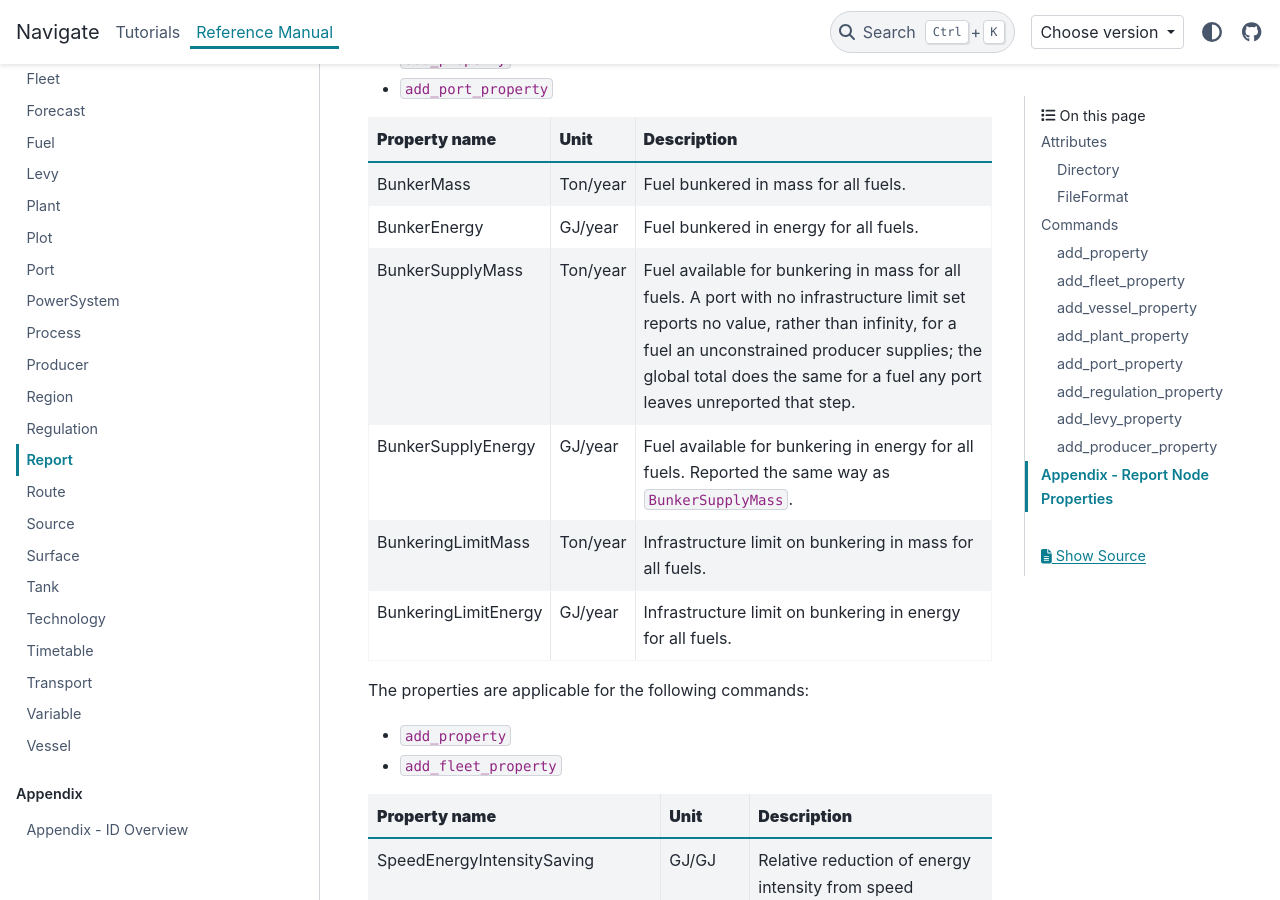
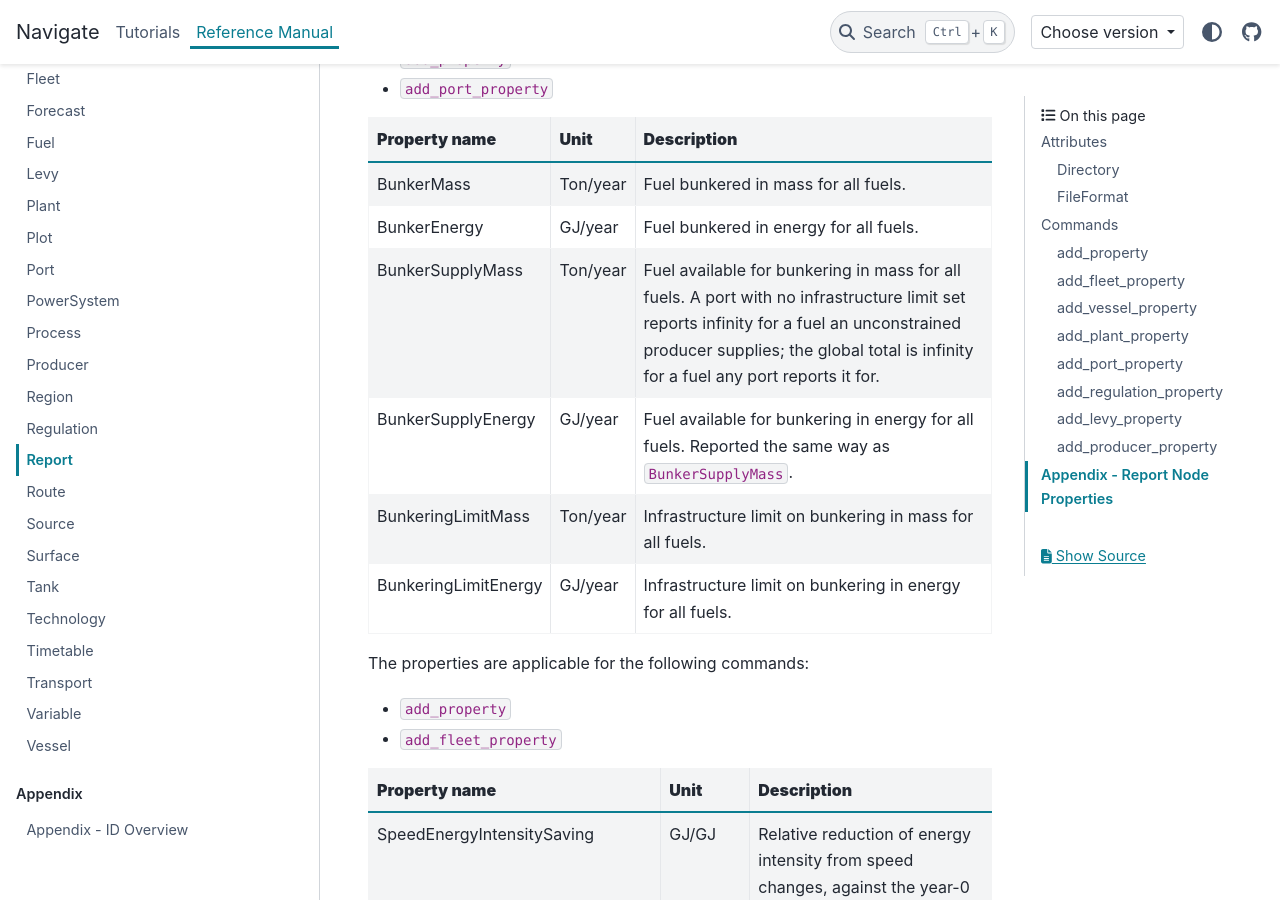
Before and after one commit to zerocarbonshipping/navigate-zcs, a Sphinx documentation site: the page built from docs/reference_manual/report.md, in a window 1280 px wide and 900 px high, scrolled down 10059 px. Built offline with Sphinx 7.4.7 and the PyData theme 0.15.4, drawn with Linux system fonts in a browser that asks for light colours.

Commit message:
Document that unconstrained supply is reported as infinite, not hidden
docs/reference_manual/report.md: BunkerSupplyMass/BunkerSupplyEnergy now say
a port with no infrastructure limit reports infinity for a fuel an
unconstrained producer supplies, and the global total is infinity for a
fuel any port reports it for.

CHANGELOG.md: the entry now describes only the finite price/WTT fix (the
part that actually changed behavior) plus the fact that BunkerSupplyMass
and the global total are still/again reported as infinite - not the
now-reverted "left unreported" framing.

Co-Authored-By: Claude Opus 5.5 <noreply@anthropic.com>

```diff
--- a/docs/reference_manual/report.md
+++ b/docs/reference_manual/report.md
@@ -210,7 +210,7 @@ The properties are applicable for the following commands:
 |----------------------|--------------------|------------------------------------------------------------|
 | BunkerMass           | Ton/year           | Fuel bunkered in mass for all fuels.                       |
 | BunkerEnergy         | GJ/year            | Fuel bunkered in energy for all fuels.                     |
-| BunkerSupplyMass     | Ton/year           | Fuel available for bunkering in mass for all fuels. A port with no infrastructure limit set reports no value, rather than infinity, for a fuel an unconstrained producer supplies; the global total does the same for a fuel any port leaves unreported that step. |
+| BunkerSupplyMass     | Ton/year           | Fuel available for bunkering in mass for all fuels. A port with no infrastructure limit set reports infinity for a fuel an unconstrained producer supplies; the global total is infinity for a fuel any port reports it for. |
 | BunkerSupplyEnergy   | GJ/year            | Fuel available for bunkering in energy for all fuels. Reported the same way as `BunkerSupplyMass`. |
 | BunkeringLimitMass   | Ton/year           | Infrastructure limit on bunkering in mass for all fuels.   |
 | BunkeringLimitEnergy | GJ/year            | Infrastructure limit on bunkering in energy for all fuels. |
```
Also changed, not shown: CHANGELOG.md (+4 -4 lines).
